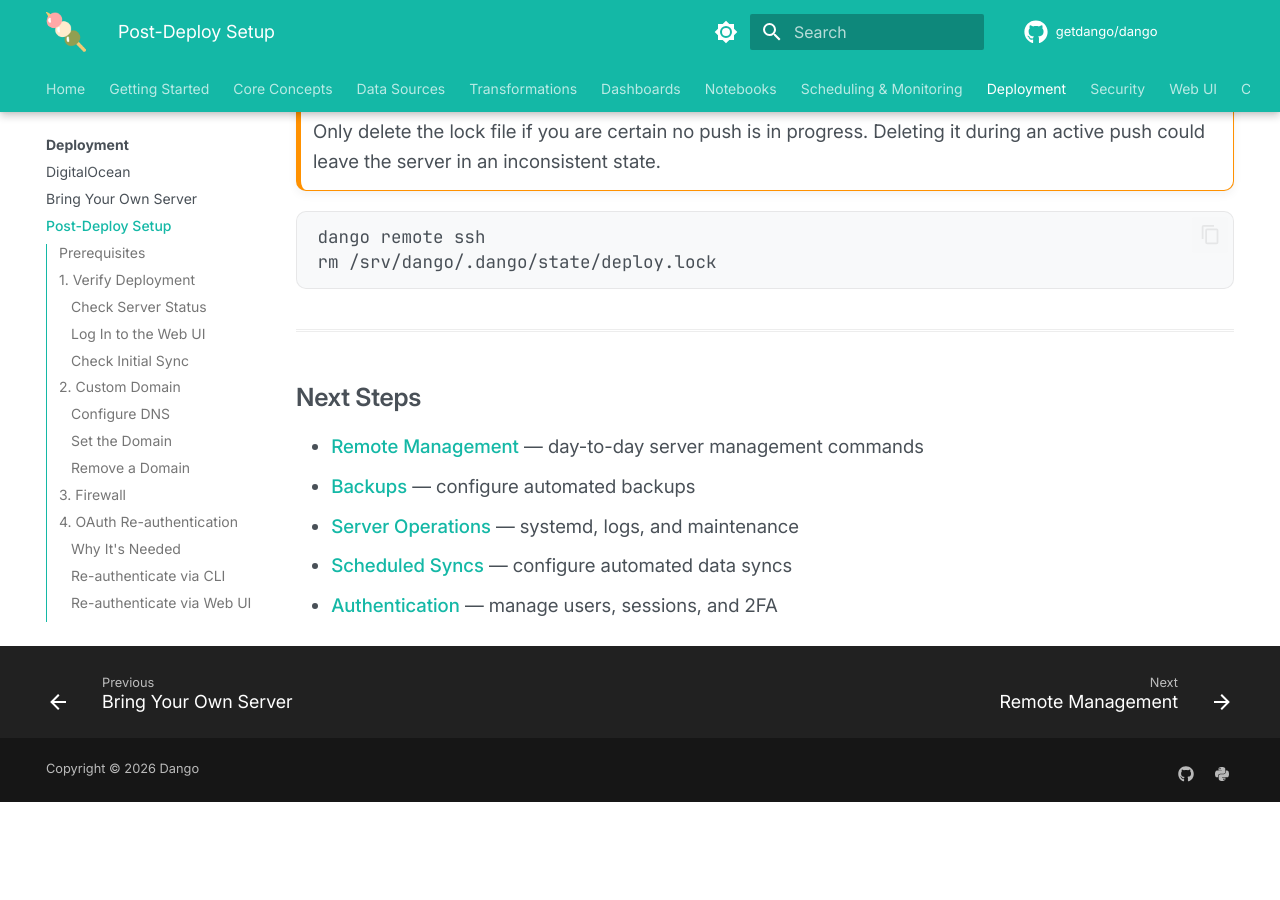
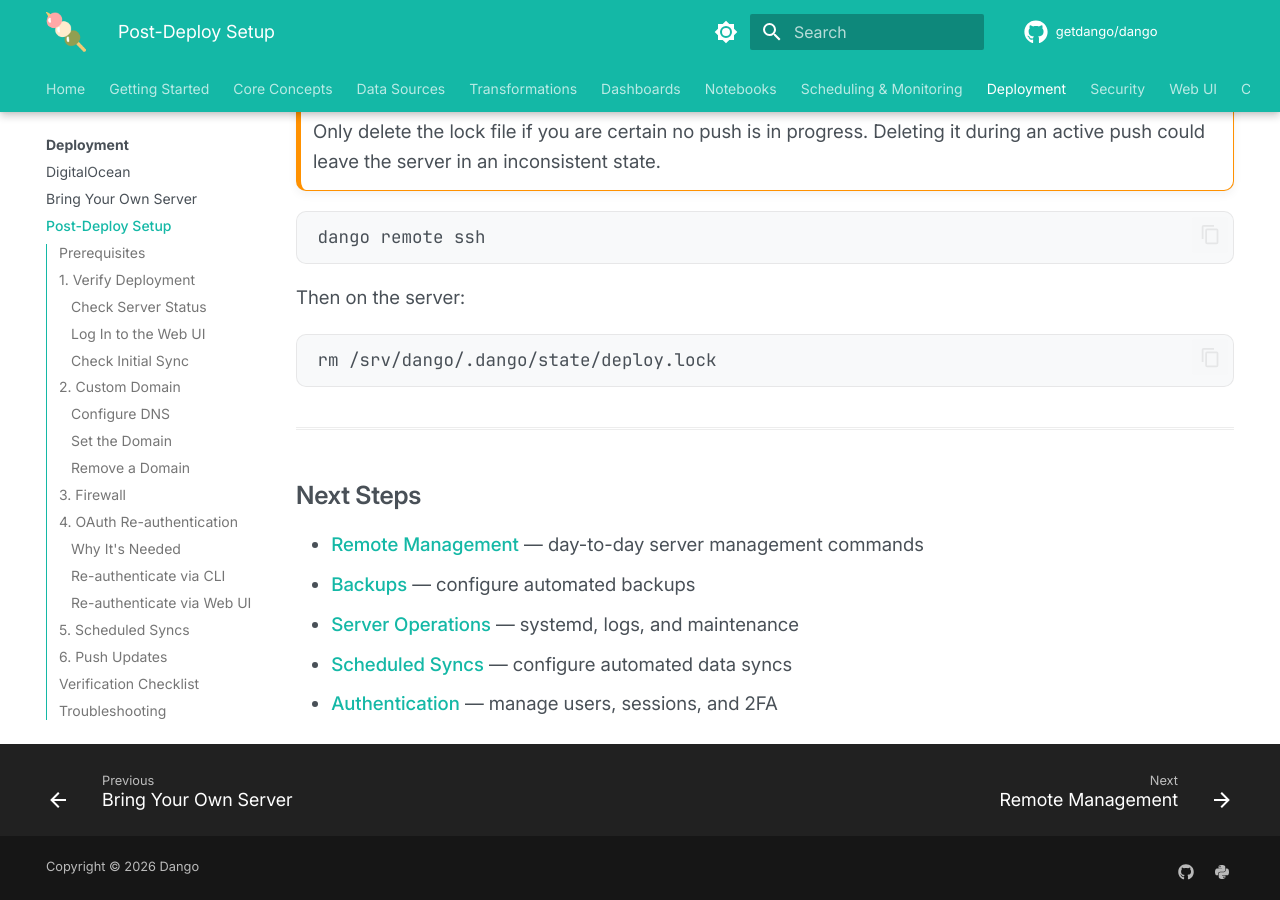
Before and after one commit to getdango/docs, an MkDocs documentation site: the page built from docs/deployment/post-deploy.md, in a window 1280 px wide and 900 px high, scrolled down 8372 px. Built offline with MkDocs 1.6.1 and Material for MkDocs 9.7.7, drawn with Linux system fonts in a browser that asks for light colours; comment, search, counter and statistics services are not loaded; the version menu is left out; before the commit the page ends 9174 px from its top, so only the background shows below that.

Commit message:
docs: split SSH-in from on-server command in deploy lock troubleshooting
Consistency fix — same pattern applied to DO and BYOS troubleshooting
in the previous commit.

Co-Authored-By: Claude Opus 4.6 (1M context) <noreply@anthropic.com>

````diff
--- a/docs/deployment/post-deploy.md
+++ b/docs/deployment/post-deploy.md
@@ -314,6 +314,11 @@ If no other push is running, the lock may be stale:
 
 ```bash
 dango remote ssh
+```
+
+Then on the server:
+
+```bash
 rm /srv/dango/.dango/state/deploy.lock
 ```
 
````
